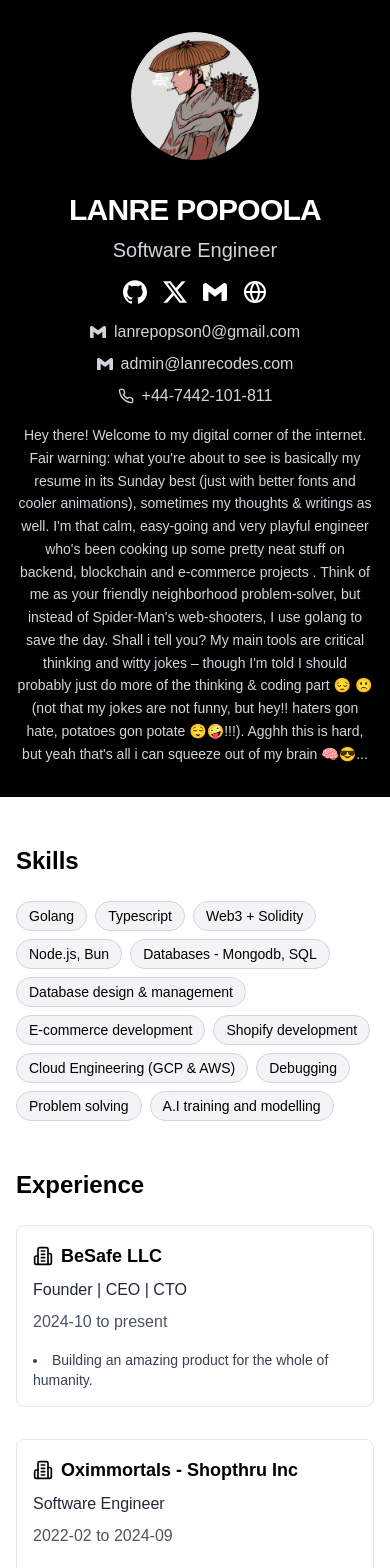
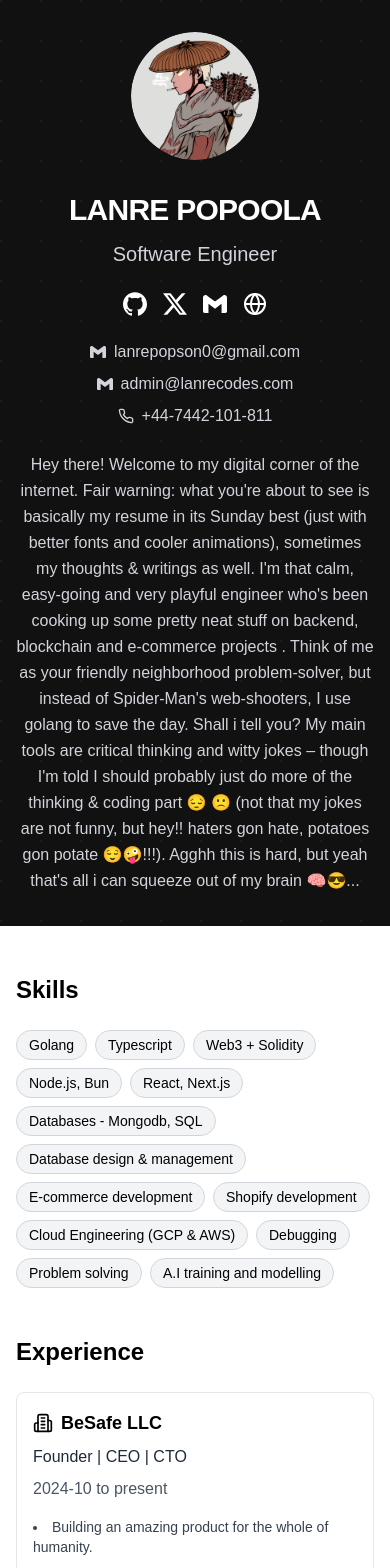
Before and after one commit to lxnre-codes/portfolio, a React (Vite) app: page / in a window 390 px wide. Shown: the top 1568 px of the page. Built offline with nearby package versions, Linux system fonts and the light colour scheme.

Commit message:
fix: fix animations

```diff
--- a/src/components/Portfolio/ui/Experience.tsx
+++ b/src/components/Portfolio/ui/Experience.tsx
@@ -18,6 +18,9 @@ const Experience = ({ experience }: ExperienceProps) => {
           <motion.div
             key={index}
             variants={itemVariants}
+            initial="hidden"
+            whileInView="visible"
+            viewport={{ once: true, margin: "-100px" }}
             className="border border-gray-200 p-4 md:p-6 rounded-lg hover:border-gray-400 transition-colors"
           >
             <div className="flex items-center gap-2 mb-2">
--- a/src/components/Portfolio/ui/Portfolio.tsx
+++ b/src/components/Portfolio/ui/Portfolio.tsx
@@ -24,16 +24,26 @@ const Portfolio: React.FC = () => {
         initial={{ opacity: 0, y: -20 }}
         animate={{ opacity: 1, y: 0 }}
         transition={{ duration: 0.8 }}
-        className="bg-black text-white"
+        className="bg-[#111111] text-white relative overflow-hidden"
       >
-        <div className="container mx-auto px-4 py-8 md:py-16">
+        {/* Subtle grid pattern overlay */}
+        <div
+          className="absolute inset-0 opacity-5"
+          style={{
+            backgroundImage:
+              "radial-gradient(circle at 1px 1px, white 1px, transparent 0)",
+            backgroundSize: "40px 40px",
+          }}
+        />
+
+        <div className="container mx-auto px-4 py-8 md:py-16 relative">
           <div className="flex flex-col lg:flex-row items-center gap-8">
             {/* Profile Image with Animation */}
             <motion.div
               initial={{ scale: 0 }}
               animate={{ scale: 1 }}
               transition={{ duration: 0.5, delay: 0.2 }}
-              className="w-32 h-32 md:w-48 md:h-48 rounded-full bg-gray-800 flex items-center justify-center overflow-hidden"
+              className="w-32 h-32 md:w-48 md:h-48 rounded-full bg-gray-900 flex items-center justify-center overflow-hidden"
             >
               <img
                 src={profileImage}
@@ -47,7 +57,7 @@ const Portfolio: React.FC = () => {
                 initial={{ opacity: 0, x: -20 }}
                 animate={{ opacity: 1, x: 0 }}
                 transition={{ duration: 0.5, delay: 0.3 }}
-                className="text-3xl md:text-5xl font-bold mb-2 font-spaceGrotesk tracking-tight"
+                className="text-3xl md:text-4xl lg:text-6xl font-bold mb-3 font-spaceGrotesk tracking-tight text-white"
               >
                 {personalInfo.name}
               </motion.h1>
@@ -55,14 +65,14 @@ const Portfolio: React.FC = () => {
                 initial={{ opacity: 0, x: -20 }}
                 animate={{ opacity: 1, x: 0 }}
                 transition={{ duration: 0.5, delay: 0.4 }}
-                className="text-xl md:text-2xl mb-4 font-outfit text-gray-300"
+                className="text-xl md:text-2xl lg:text-3xl mb-6 font-outfit text-gray-300"
               >
                 {personalInfo.title}
               </motion.h2>
 
               {/* Social Icons */}
               <motion.div
-                className="flex gap-4 mb-4 justify-center lg:justify-start"
+                className="flex gap-4 md:gap-6 mb-6 justify-center lg:justify-start"
                 variants={containerVariants}
                 initial="hidden"
                 animate="visible"
@@ -83,9 +93,12 @@ const Portfolio: React.FC = () => {
                     variants={itemVariants}
                   >
                     {social.icon === "globe" ? (
-                      <Globe className="w-6 h-6" />
+                      <Globe className="w-6 md:w-7 h-6 md:h-7" />
                     ) : (
-                      <Icon slug={social.icon} className="w-6 h-6" />
+                      <Icon
+                        slug={social.icon}
+                        className="w-6 md:w-7 h-6 md:h-7"
+                      />
                     )}
                   </motion.a>
                 ))}
@@ -93,7 +106,7 @@ const Portfolio: React.FC = () => {
 
               {/* Contact Info */}
               <motion.div
-                className="space-y-2 mb-4"
+                className="space-y-2 md:space-y-3 mb-6"
                 variants={containerVariants}
                 initial="hidden"
                 animate="visible"
@@ -101,19 +114,26 @@ const Portfolio: React.FC = () => {
                 {personalInfo.emails.map((email, index) => (
                   <motion.p
                     key={index}
-                    className="text-gray-300 flex items-center justify-center lg:justify-start gap-2"
+                    className="text-gray-300 flex items-center justify-center lg:justify-start gap-2 md:gap-3 text-base md:text-lg"
                     variants={itemVariants}
                   >
-                    <Icon slug={icons.siGmail.slug} className="w-4 h-4" />
-                    <span className="font-outfit">{email}</span>
+                    <Icon
+                      slug={icons.siGmail.slug}
+                      className="w-4 md:w-5 h-4 md:h-5"
+                    />
+                    <span className="font-outfit hover:text-gray-100 transition-colors">
+                      {email}
+                    </span>
                   </motion.p>
                 ))}
                 <motion.p
-                  className="text-gray-300 flex items-center justify-center lg:justify-start gap-2"
+                  className="text-gray-300 flex items-center justify-center lg:justify-start gap-2 md:gap-3 text-base md:text-lg"
                   variants={itemVariants}
                 >
-                  <Phone className="w-4 h-4" />
-                  <span className="font-outfit">{personalInfo.phone}</span>
+                  <Phone className="w-4 md:w-5 h-4 md:h-5" />
+                  <span className="font-outfit hover:text-gray-100 transition-colors">
+                    {personalInfo.phone}
+                  </span>
                 </motion.p>
               </motion.div>
 
@@ -122,7 +142,7 @@ const Portfolio: React.FC = () => {
                 initial={{ opacity: 0 }}
                 animate={{ opacity: 1 }}
                 transition={{ duration: 0.5, delay: 0.8 }}
-                className="max-w-2xl mx-auto lg:mx-0 font-outfit text-gray-300 text-sm md:text-base leading-relaxed"
+                className="max-w-2xl mx-auto lg:mx-0 font-outfit text-gray-300 text-base md:text-lg lg:text-xl leading-relaxed"
               >
                 {personalInfo.summary}
               </motion.p>
--- a/src/components/Portfolio/ui/Skill.tsx
+++ b/src/components/Portfolio/ui/Skill.tsx
@@ -1,5 +1,5 @@
 import { motion } from "framer-motion";
-import { itemVariants } from "./utils";
+import { containerVariants, itemVariants } from "./utils";
 
 interface SkillProps {
   skills: string[];
@@ -11,17 +11,27 @@ const Skill = ({ skills }: SkillProps) => {
       <h2 className="text-2xl md:text-3xl font-bold mb-6 text-black font-spaceGrotesk">
         Skills
       </h2>
-      <div className="flex flex-wrap gap-2">
+      <motion.div
+        className="flex flex-wrap gap-2"
+        variants={containerVariants}
+        initial="hidden"
+        whileInView="visible"
+        viewport={{ once: true, margin: "-50px" }}
+      >
         {skills.map((skill, index) => (
           <motion.span
             key={index}
             variants={itemVariants}
             className="bg-gray-100 text-black px-3 py-1 rounded-full text-sm border border-gray-300 hover:bg-gray-200 transition-colors font-outfit"
+            style={{
+              willChange: "transform",
+              transformOrigin: "center",
+            }}
           >
             {skill}
           </motion.span>
         ))}
-      </div>
+      </motion.div>
     </>
   );
 };
--- a/src/components/Portfolio/ui/utils.ts
+++ b/src/components/Portfolio/ui/utils.ts
@@ -3,18 +3,40 @@ export const containerVariants = {
   visible: {
     opacity: 1,
     transition: {
-      staggerChildren: 0.2,
+      staggerChildren: 0.1,
+      delayChildren: 0.3,
     },
   },
 };
 
 export const itemVariants = {
-  hidden: { opacity: 0, y: 20 },
+  hidden: {
+    opacity: 0,
+    scale: 0.8,
+  },
   visible: {
     opacity: 1,
-    y: 0,
+    scale: 1,
     transition: {
-      duration: 0.5,
+      type: "spring",
+      stiffness: 100,
+      damping: 15,
     },
   },
 };
+
+export const sectionVariants = {
+  offscreen: {
+    y: 50,
+    opacity: 0,
+  },
+  onscreen: {
+    y: 0,
+    opacity: 1,
+    transition: {
+      type: "spring",
+      bounce: 0.4,
+      duration: 1,
+    },
+  },
+};
--- a/src/data/portfolio.ts
+++ b/src/data/portfolio.ts
@@ -17,6 +17,7 @@ export const portfolioData: IPortfolioData = {
     "Typescript",
     "Web3 + Solidity",
     "Node.js, Bun",
+    "React, Next.js",
     "Databases - Mongodb, SQL",
     "Database design & management",
     "E-commerce development",
```
